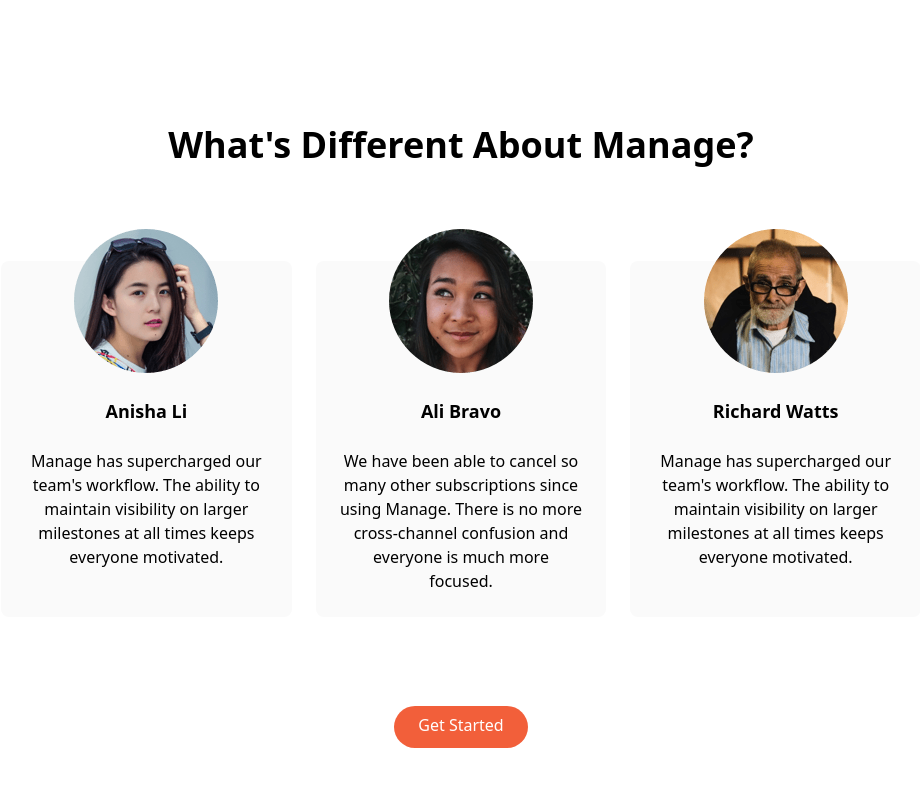
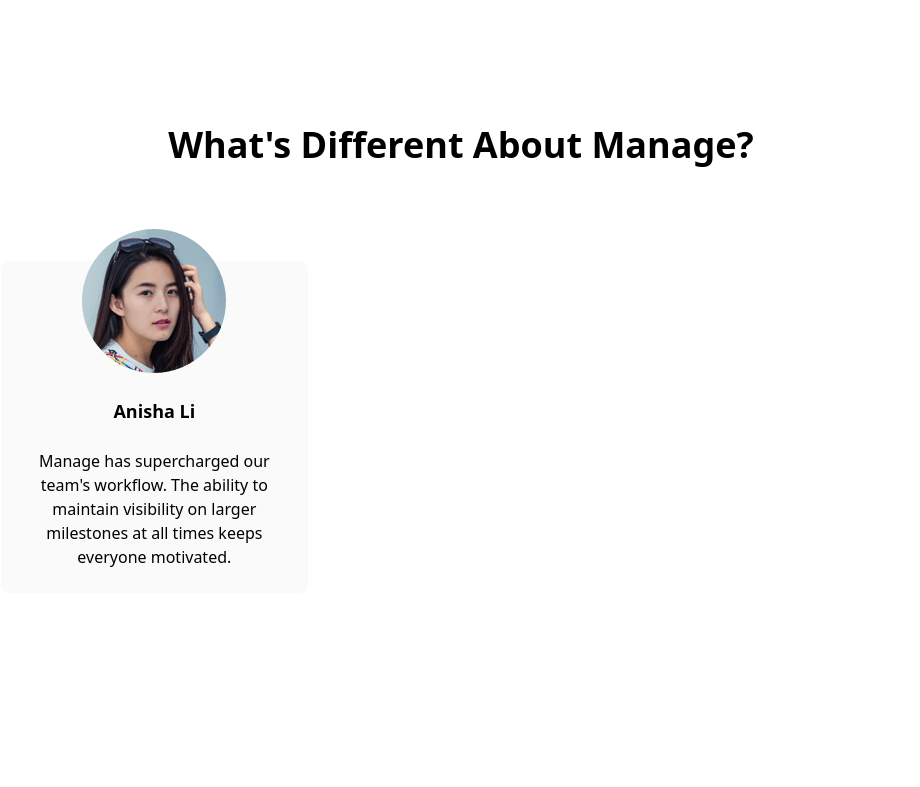
Before and after one commit to Nebenmor/Manage2, a website: page public/index.html in a window 1280 px wide. Shown: the part 1111-1898 px from the top of the page, without its empty margins (179-1099 px from the left). After the commit the page ends 1800 px from the top, so only its background shows below. Drawn offline with Linux system fonts and the light colour scheme.

Commit message:
update testimonial section

```diff
--- a/public/index.html
+++ b/public/index.html
@@ -163,28 +163,7 @@
                 <p>Manage has supercharged our team's workflow. The ability to maintain visibility on larger milestones at all times keeps everyone motivated.</p>
              </div>
 
-              <!-- Testimonial 2 -->
-              <div class="hidden flex-col items-center p-6 space-y-6 rounded-lg bg-veryLightGray md:w-1/3 md:flex">
-                <img src="./img/avatar-ali.png" alt="" class="w-26 -mt-14">
-                <h5 class="text-lg font-bold">Ali Bravo</h5>
-                <p>We have been able to cancel so many other subscriptions since using Manage. There is no more cross-channel confusion and everyone is much more focused.</p>
-             </div>
 
-              <!-- Testimonial 3 -->
-              <div class="hidden flex-col items-center p-6 space-y-6 rounded-lg bg-veryLightGray md:w-1/3 md:flex">
-                <img src="./img/avatar-richard.png" alt="" class="w-26 -mt-14">
-                <h5 class="text-lg font-bold">Richard Watts</h5>
-                <p>Manage has supercharged our team's workflow. The ability to maintain visibility on larger milestones at all times keeps everyone motivated.</p>
-             </div>
-           </div>
-
-           <!-- Button -->
-           <div class="my-16">
-            <a href="#" class="p-3 px-6 pt-2 text-white bg-brightRed rounded-full baseline hover:bg-brightRedLight">
-                Get Started
-            </a>
-           </div>
-        </div>
       </section>
 
 
```
